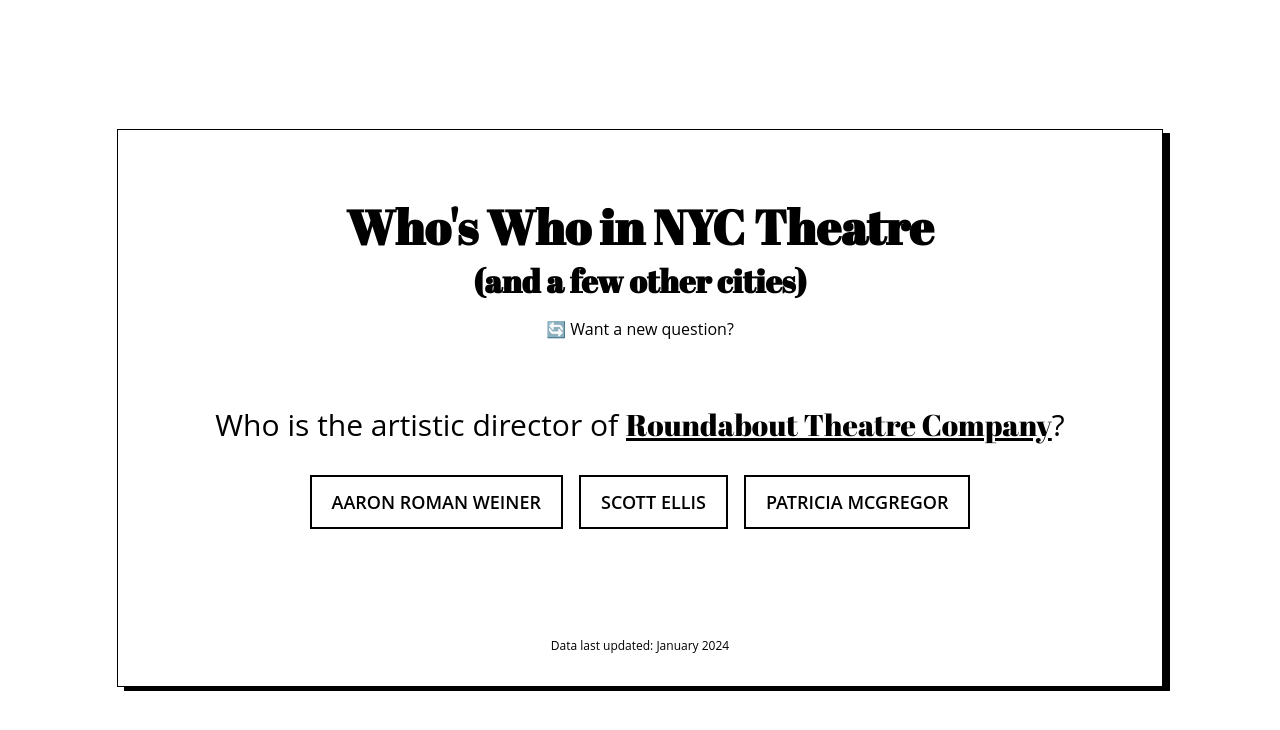
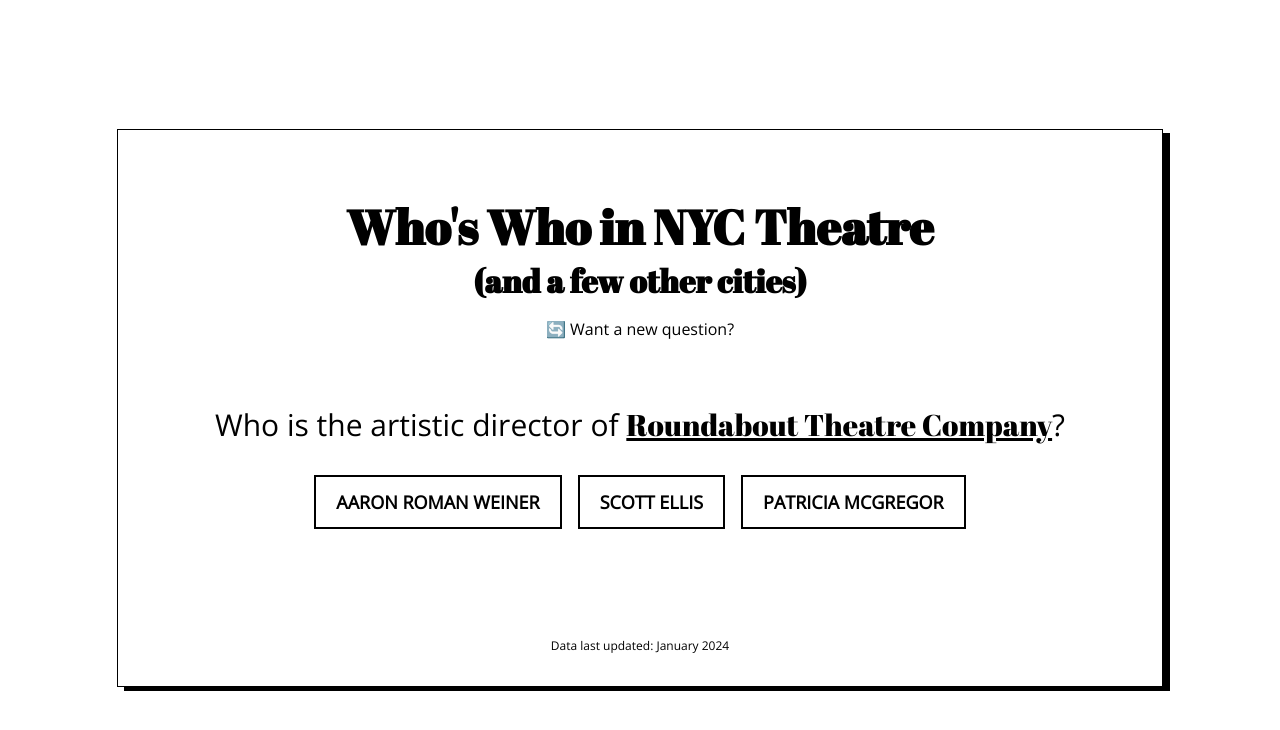
Before and after one commit to tronish1189/nyc-theatre-companies, a website with bundled scripts: page index.html in a window 1280 px wide. Built offline with nearby package versions, Linux system fonts and the light colour scheme.

Commit message:
Updated with open Sans font

```diff
--- a/index.html
+++ b/index.html
@@ -9,8 +9,7 @@
 
     <link rel="preconnect" href="https://fonts.googleapis.com">
     <link rel="preconnect" href="https://fonts.gstatic.com" crossorigin>
-    <link href="https://fonts.googleapis.com/css2?family=Abril+Fatface&display=swap" rel="stylesheet">
-
+    <link href="https://fonts.googleapis.com/css2?family=Abril+Fatface&family=Open+Sans&display=swap" rel="stylesheet">
     <link rel="stylesheet" href="style.css">
 </head>
 
--- a/static/scss/style.scss
+++ b/static/scss/style.scss
@@ -1,5 +1,5 @@
 * {
-  font-family: "Open Sans", serif;
+  font-family: "Open Sans", sans-serif;
 }
 
 body {
```
Also changed, not shown: style.css, 1 other file.
